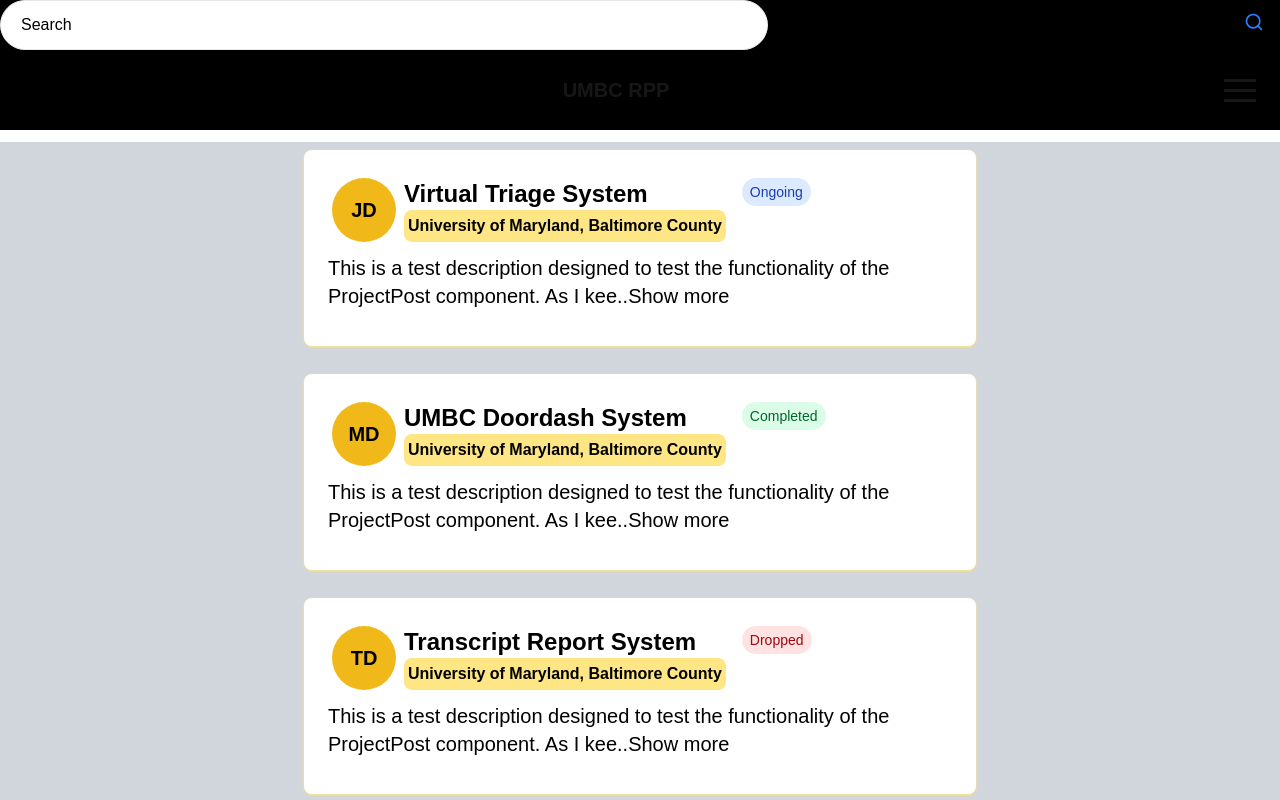
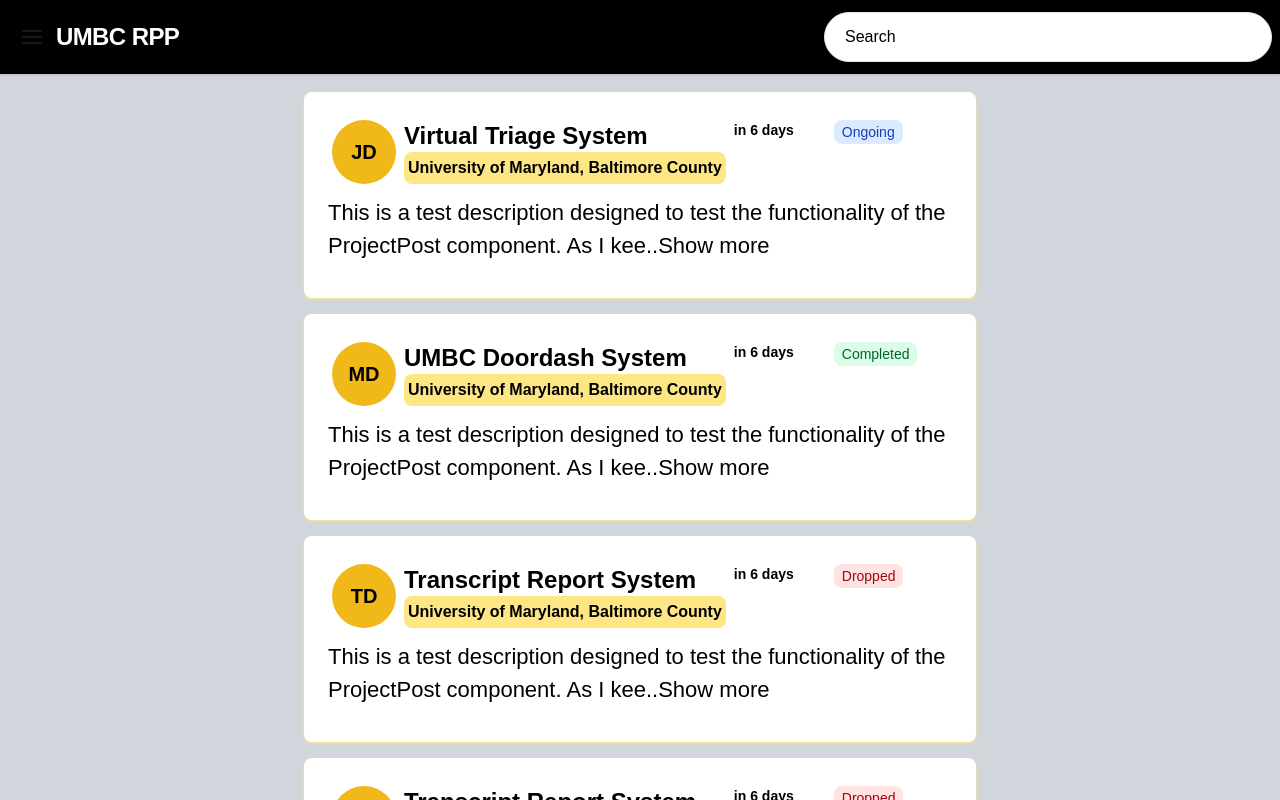
Before and after one commit to Niraj-Dhakall/4-4-7-proj, a Next.js app in the folder rpp/: page /portal in a window 1280 px wide. Shown: the top 800 px of the page. Built offline with nearby package versions, Linux system fonts and the light colour scheme.

Commit message:
add sidebar component. general bug fixes

```diff
--- a/rpp/package.json
+++ b/rpp/package.json
@@ -20,6 +20,7 @@
     "radix-ui": "^1.4.3",
     "react": "19.1.0",
     "react-dom": "19.1.0",
+    "react-icons": "^5.5.0",
     "react-router-dom": "^7.8.2",
     "zod": "^4.1.8"
   },
--- a/rpp/src/app/portal/page.tsx
+++ b/rpp/src/app/portal/page.tsx
@@ -2,8 +2,10 @@
 import React, { useState } from "react";
 import Header from "@/components/header";
 import ProjectPost from "@/components/projectPost";
-import { Sidebar, SidebarItem, SidebarItemGroup, SidebarItems } from "flowbite-react";
+import { SidebarComponent } from "@/components/sidebar";
+
 export default function Portal(){
+    const [sidebarOpen, setSidebarOpen] = useState(false)
     const testdata =[
         {name: 'John Doe',
         affiliation: "University of Maryland, Baltimore County",
@@ -55,18 +57,61 @@
         status: "Ongoing"
         },
     ]
+
+    // <div className="flex flex-col w-full min-h-screen">
+    //         <div className="top-0 bg-black w-full z-20">
+    //             <Header hamburgerMenuOpen={sidebarOpen} setHamburgerMenuOpen={setSidebarOpen}></Header>
+    //         </div>
+
+    //         <div className="flex">
+    //             <div className="flex flex-col bg-gray-300 w-full items-center justify-center sm:p-4 md:p-6 gap-3 sm:gap-4 md:gap-5 overflow-y-auto min-h-[calc(100vh-64px)]">
+    //                 {testdata.map((project) =>(
+    //                     <div key={project.name + project.title + project.date.getTime()} className="w-full max-w-4xl">
+    //                         <ProjectPost ProjectPost={project}/>
+    //                     </div>
+    //                 ))}
+    //             </div>
+
+
+    //         </div>
+    //         {sidebarOpen &&
+    //             <div
+    //                 className={`absolute top-0 right-0 h-full w-64 sm:w-72 md:w-80 bg-black shadow-lg transform transition-transform duration-300 z-30
+    //                 ${sidebarOpen ? "translate-x-0" : "translate-x-full"}
+    //                 `}
+    //             >
+    //                 <div className="pt-16 sm:pt-20">
+    //                     <SidebarComponent />
+    //                 </div>
+    //             </div>
+
+    //             }
+    //     </div>
     return(
-        <div className="flex flex-col w-full h-full items-center justify-center">
-            <div className="sticky top-0 bg-black w-full">
-                <Header></Header>
+        <div className="w-full h-full">
+            <div className="fixed top-0 left-0 right-0 z-20 bg-black">
+                <Header hamburgerMenuOpen={sidebarOpen} setHamburgerMenuOpen={setSidebarOpen}/>
             </div>
-            <div className="flex flex-col bg-gray-300 w-full h-full items-center justify-start mt-3 gap-5">
-                {testdata.map((project) =>(
-                    <ProjectPost key ={project + project.name + project.title} ProjectPost={project}/>
 
-                ))}
+            <div className="pt-16 mt-5 bg-gray-300 flex justify-center w-full min-h-screen">
+                {sidebarOpen && (
+            <div className="fixed top-16 mt-2 left-0 h-full w-64 sm:w-72 md:w-80 bg-black shadow-lg transform transition-transform duration-300 z-40 overflow-y-auto">
+
+                    <SidebarComponent />
+
             </div>
+            )}
+                <div className="flex flex-col gap-2 max-h-100vh items-center  w-full overflow-y-auto px-4">
+                    {testdata.map((project) =>(
+                        <div key={project.name + project.title + project.date.getTime()} className="w-full flex justify-center max-w-4xl">
+                            <ProjectPost ProjectPost={project}/>
+                        </div>
+                        ))}
+                </div>
+
+            </div>
+
+
         </div>
-
     );
 }
--- a/rpp/src/components/header.tsx
+++ b/rpp/src/components/header.tsx
@@ -1,25 +1,41 @@
 'use client'
 import React from "react"
 import SearchBar from "@/components/searchBar";
-import Hamburger from 'hamburger-react'
-import { useState } from "react";
+import Hamburger from 'hamburger-react';
 
-export default function Header(){
-    const [hamburgerMenuOpen, setHamburgerMenuOpen] = useState(false);
-    return(
-    <div className="relative w-full">
-        <div className="">
-            <SearchBar></SearchBar>
+interface HeaderProps {
+  hamburgerMenuOpen: boolean;
+  setHamburgerMenuOpen: React.Dispatch<React.SetStateAction<boolean>>;
+}
+
+export default function Header({ hamburgerMenuOpen, setHamburgerMenuOpen }: HeaderProps) {
+  return (
+    <header className="bg-black shadow-sm w-full max-h">
+      <div className="flex items-center justify-between  py-3 max-w-auto px-2 mx-auto">
+
+        <div className="flex items-center justify-start  max-w-md">
+          <div className="ml-auto ">
+            <Hamburger
+              toggled={hamburgerMenuOpen}
+              toggle={setHamburgerMenuOpen}
+              size={20}
+            />
+          </div>
+          <div className="flex-shrink-0">
+          <h1 className="text-2xl font-bold text-white tracking-tight">
+            UMBC RPP
+          </h1>
         </div>
-        <div className="flex items-center justify-between w-full p-4">
-            <div className="w-0"></div>
-            <div className="text-xl font-bold">
-                UMBC RPP
-            </div>
-            <div>
-                <Hamburger toggled={hamburgerMenuOpen} toggle= {setHamburgerMenuOpen}></Hamburger>
-            </div>
         </div>
-    </div>
-    );
+
+
+
+
+        <div className="flex items-center space-x-4 flex-1 max-w-md">
+          <SearchBar />
+        </div>
+
+      </div>
+    </header>
+  );
 }
--- a/rpp/src/components/projectPost.tsx
+++ b/rpp/src/components/projectPost.tsx
@@ -20,9 +20,9 @@
 
     ),[])
     const statusStyles: Record<Status, string> = {
-    Ongoing: "bg-blue-100 text-blue-800 px-2 py-1 rounded-full text-sm font-medium",
-    Completed: "bg-green-100 text-green-800 px-2 py-1 rounded-full text-sm font-medium",
-    Dropped: "bg-red-100 text-red-800 px-2 py-1 rounded-full text-sm font-medium",
+    Ongoing: "bg-blue-100 text-blue-800 px-2 py-1 rounded-lg text-sm font-medium",
+    Completed: "bg-green-100 text-green-800 px-2 py-1 rounded-lg text-sm font-medium",
+    Dropped: "bg-red-100 text-red-800 px-2 py-1 rounded-lg text-sm font-medium",
     };
 
     interface StatusTagProps {
@@ -69,12 +69,14 @@
                         <h2 className="text-black font-semibold text-2xl">{ProjectPost.title}</h2>
                         <p className="text-black bg-amber-200 p-1 rounded-lg text-md font-semibold ">{ProjectPost.affiliation}</p>
                     </div>
-                    <h3 className="text-black text-sm font-semibold"></h3>
-                    <StatusTag status={ProjectPost.status as Status}/>
+                    <h3 className="text-black text-sm font-semibold">{timeAgoNum}</h3>
+                    <div className="ml-8">
+                        <StatusTag status={ProjectPost.status as Status}/>
 
+                    </div>
                 </div>
-                <div className="pb-5 ml-2">
-                        <h6 className="text-black text-xl ">
+                <div className="pb-5 ml-2 w-full">
+                        <h6 className="text-black text-[22px] ">
                             {showMore ? ProjectPost.description : `${ProjectPost.description.substring(0, 100)}`}
                             <button onClick={() => setShowMore(true)}>..Show more</button>
                         </h6>
--- a/rpp/src/components/searchBar.tsx
+++ b/rpp/src/components/searchBar.tsx
@@ -35,24 +35,20 @@
         setSearchTerm(e.target.value)
     }
     return (
-        <div className="flex flex-wrap">
+        <div className="flex w-full flex-wrap">
           <form
             onSubmit={(e) => e.preventDefault()}
-            className="w-full max-w-3xl"
+            className="w-full max-w-4xl"
           >
         <div className="">
           <input
             type="text"
             value={searchTerm}
             onChange={handleInputChange}
-            className="w-full rounded-full border border-gray-200 bg-white placeholder-black px-5 py-3 pr-20 text-base shadow-md transition-shadow duration-200 hover:shadow-lg focus:border-blue-500 focus:outline-none"
+            className="w-full rounded-full border border-gray-200 bg-white placeholder-black px-5 py-3 text-black shadow-md transition-shadow duration-200 hover:shadow-lg focus:border-blue-500 focus:outline-none"
             placeholder="Search"
           />
-          <div className="absolute right-0 top-0 mr-4 mt-3 flex items-center">
-            <button type="submit" className="text-blue-500 hover:text-blue-600">
-              <Search size={20} />
-            </button>
-          </div>
+
         </div>
       </form>
       {searchResults.length > 0 && (
--- /dev/null
+++ b/rpp/src/components/sidebar.tsx
@@ -0,0 +1,37 @@
+
+"use client";
+
+import { Sidebar, SidebarItem, SidebarItemGroup, SidebarItems } from "flowbite-react";
+import { HiArrowSmRight, HiChartPie, HiInbox, HiShoppingBag, HiTable, HiUser, HiViewBoards } from "react-icons/hi";
+
+export function SidebarComponent() {
+  return (
+    <Sidebar aria-label="Default sidebar example">
+      <SidebarItems>
+        <SidebarItemGroup>
+          <SidebarItem href="#" icon={HiChartPie}>
+            Dashboard
+          </SidebarItem>
+          <SidebarItem href="#" icon={HiViewBoards} label="Pro" labelColor="dark">
+            Kanban
+          </SidebarItem>
+          <SidebarItem href="#" icon={HiInbox} label="3">
+            Inbox
+          </SidebarItem>
+          <SidebarItem href="#" icon={HiUser}>
+            Users
+          </SidebarItem>
+          <SidebarItem href="#" icon={HiShoppingBag}>
+            Products
+          </SidebarItem>
+          <SidebarItem href="#" icon={HiArrowSmRight}>
+            Sign In
+          </SidebarItem>
+          <SidebarItem href="#" icon={HiTable}>
+            Sign Up
+          </SidebarItem>
+        </SidebarItemGroup>
+      </SidebarItems>
+    </Sidebar>
+  );
+}
```
Also changed, not shown: 2 other files (tests, documents, lock files or other folders).
